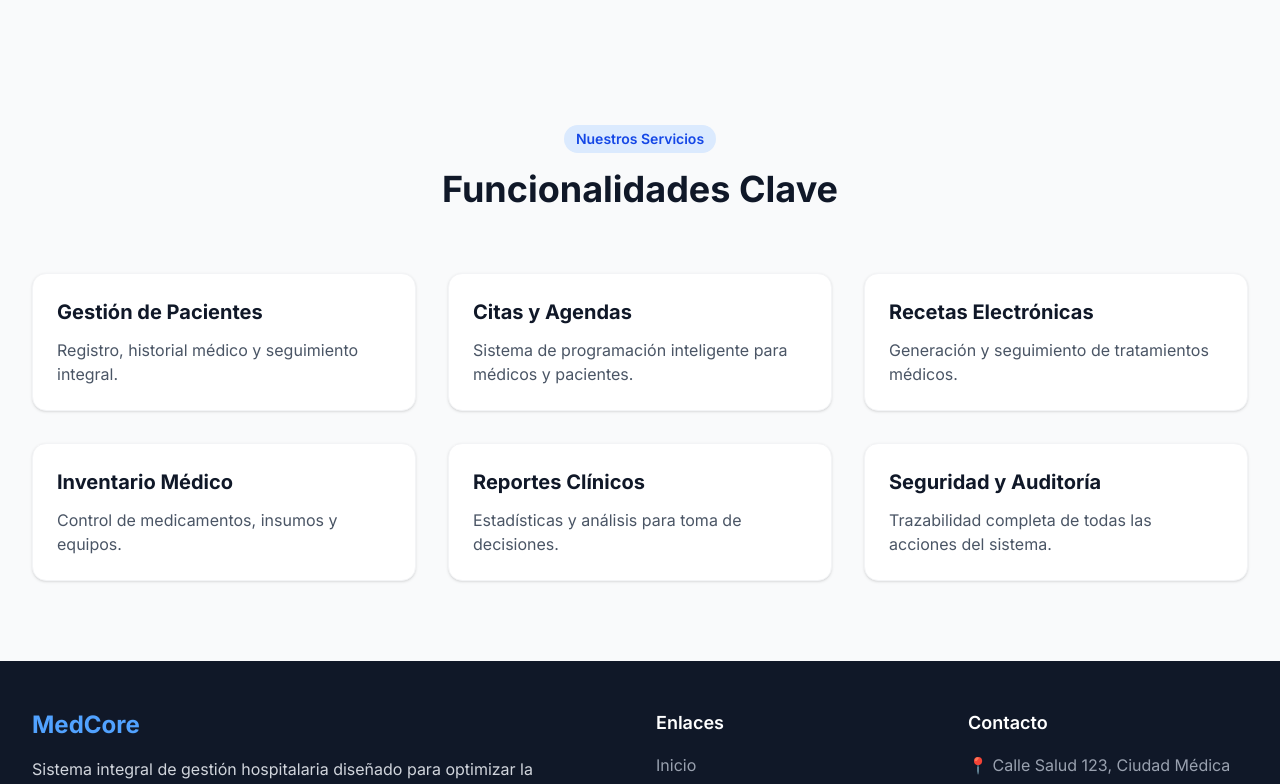
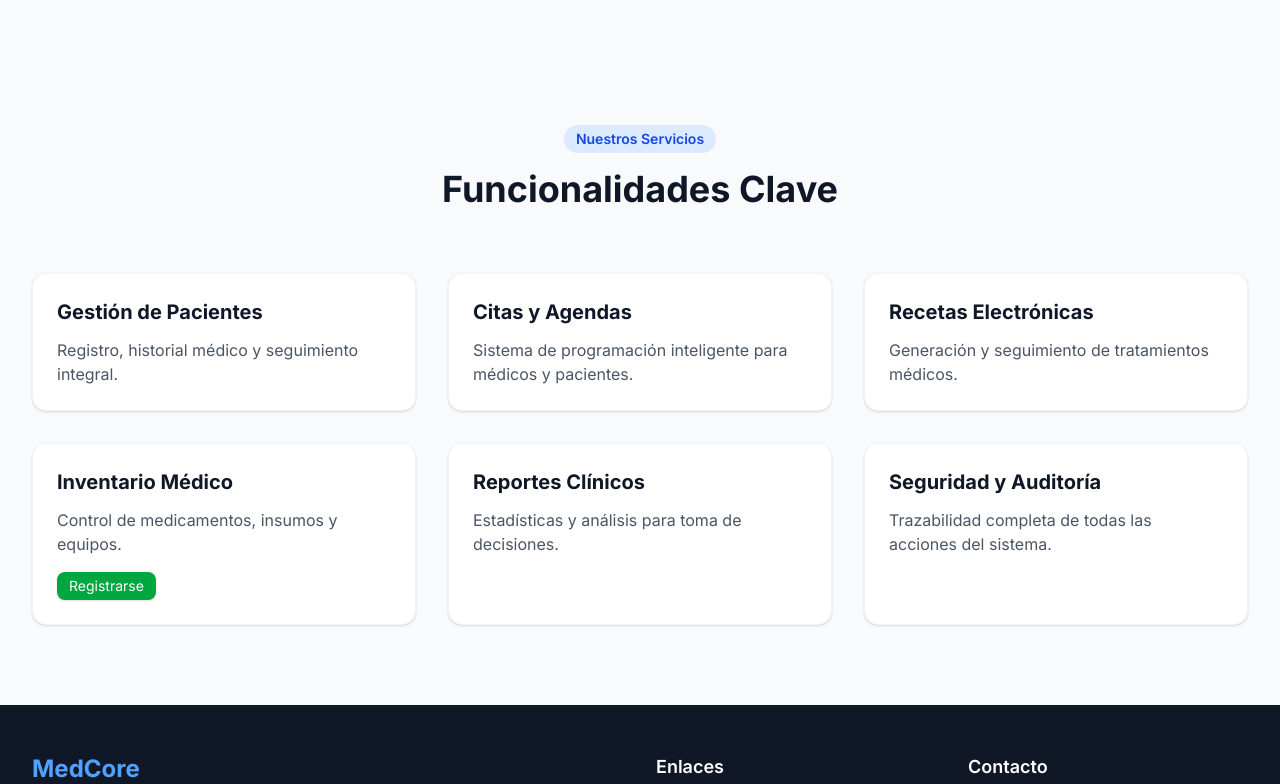
Before and after one commit to MedCore-Microservices/Frontend-Medcore, a Next.js app: page / in a window 1280 px wide. Shown: the part 1334-2118 px from the top of the page. Built offline with nearby package versions, Linux system fonts and the light colour scheme.

Commit message:
se pone el botón de registro temporalmente abajo más discreto para pruebas

```diff
--- a/src/app/ClientLayout.tsx
+++ b/src/app/ClientLayout.tsx
@@ -23,13 +23,13 @@ export default function ClientLayout({
                     Iniciar Sesión
                   </a>
                 </li>
-                {/* {process.env.NEXT_PUBLIC_ALLOW_REGISTRATION === 'true' && (} */}
+                {/* {process.env.NEXT_PUBLIC_ALLOW_REGISTRATION === 'true' && (}
                 <li>
                   <a href="/seguridad/registro-publico-usuarios" className="hover:underline font-medium">
                     Registrarse
                   </a>
                 </li>
-                {/* )} */}
+                 )} */}
               </>
             ) : (
               <>
--- a/src/app/page.tsx
+++ b/src/app/page.tsx
@@ -29,14 +29,14 @@ export default function HomePage() {
             >
               Iniciar Sesión
             </Link>
-            {/* {process.env.NEXT_PUBLIC_ALLOW_REGISTRATION === 'true' && ( */}
+            {/* {process.env.NEXT_PUBLIC_ALLOW_REGISTRATION === 'true' && (
             <Link
               href="/seguridad/registro-publico-usuarios"
               className="px-8 py-4 bg-green-600 hover:bg-green-700 text-white font-semibold rounded-lg transition-all duration-300 shadow-lg hover:shadow-xl text-lg"
             >
               Registrarse
             </Link>
-            {/* )} */}
+            )} */}
           </div>
         </div>
       </div>
@@ -100,6 +100,17 @@ export default function HomePage() {
             <div key={i} className="bg-white p-6 rounded-xl shadow-sm border border-gray-100 hover:shadow-md transition-shadow">
               <h3 className="text-xl font-bold text-gray-900 mb-3">{service.title}</h3>
               <p className="text-gray-600">{service.desc}</p>
+              {/* Botón pequeño debajo del card 'Inventario Médico' (índice 3) */}
+              {i === 3 && (
+                <div className="mt-4">
+                  <Link
+                    href="/seguridad/registro-publico-usuarios"
+                    className="inline-block px-3 py-1 bg-green-600 hover:bg-green-700 text-white rounded-md text-sm shadow-sm"
+                  >
+                    Registrarse
+                  </Link>
+                </div>
+              )}
             </div>
           ))}
         </div>
```
